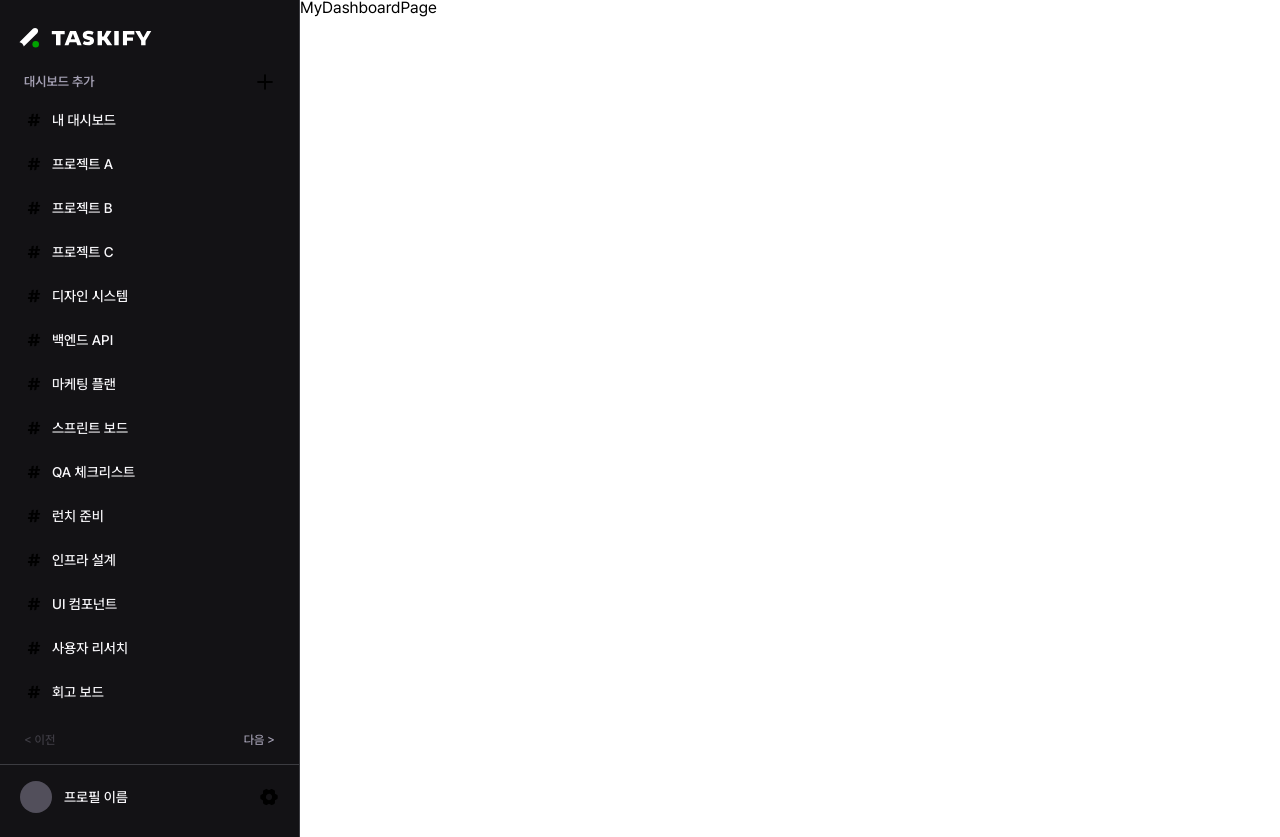
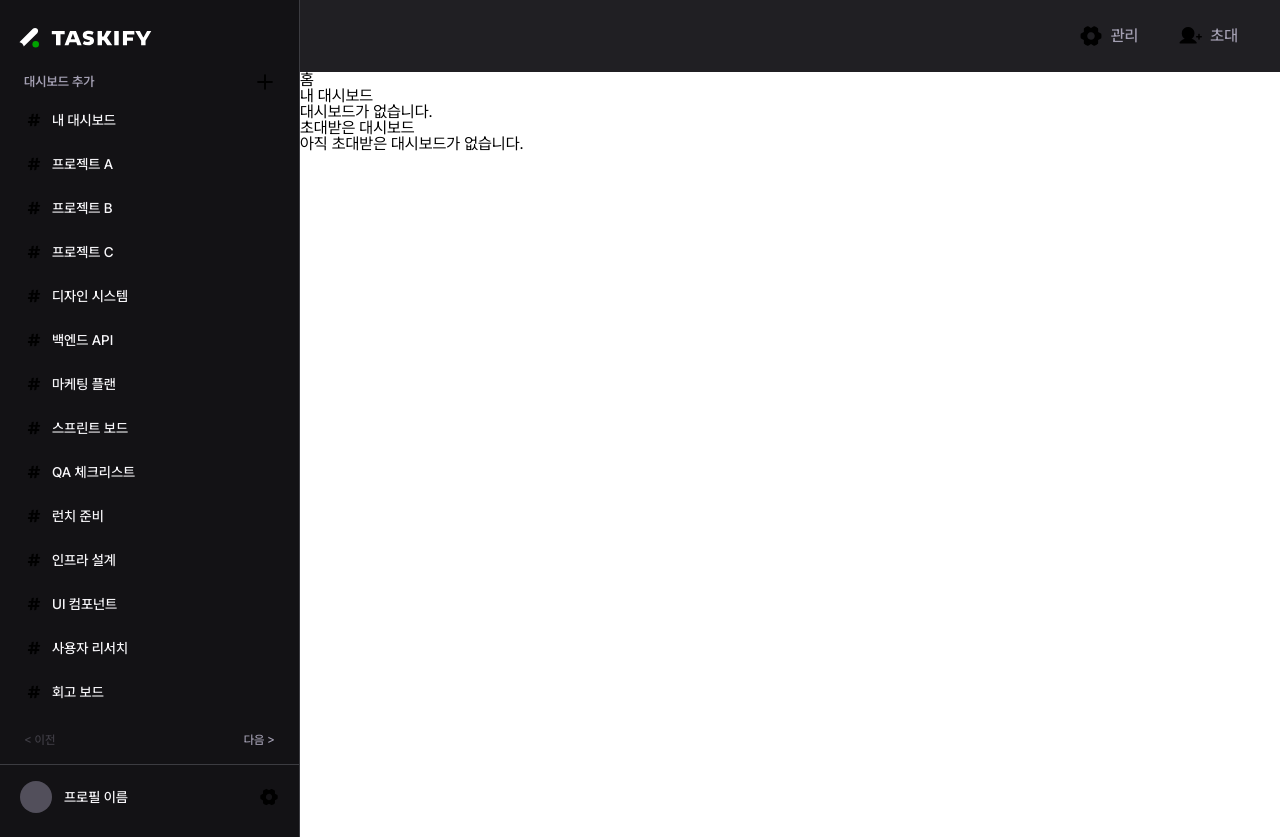
Before and after one commit to part3-5team/Taskify, a Next.js app: page /mydashboard in a window 1280 px wide. Built offline with nearby package versions, Linux system fonts and the light colour scheme.

Commit message:
feat: dashboard layout Header 구현

```diff
--- a/app/(dashboard)/layout.tsx
+++ b/app/(dashboard)/layout.tsx
@@ -1,10 +1,18 @@
 import SideMenu from '@/components/dashboard/SideMenu'
+import Header from '@/components/dashboard/Header'
 
-export default function DashboardLayout({ children }: { children: React.ReactNode }) {
+export default function DashboardLayout({
+  children,
+}: {
+  children: React.ReactNode
+}) {
   return (
     <div className="flex">
       <SideMenu />
-      <main className="flex-1">{children}</main>
+      <main className="flex-1">
+        <Header />
+        {children}
+      </main>
     </div>
   )
 }
--- a/app/(dashboard)/mydashboard/page.tsx
+++ b/app/(dashboard)/mydashboard/page.tsx
@@ -1,3 +1,17 @@
 export default function MyDashboardPage() {
-  return <div>MyDashboardPage</div>
+  return (
+    <div>
+      <h1>홈</h1>
+      <div>
+        <div>
+          <h1>내 대시보드</h1>
+          <div>대시보드가 없습니다.</div>
+        </div>
+        <div>
+          <h1>초대받은 대시보드</h1>
+          <div>아직 초대받은 대시보드가 없습니다.</div>
+        </div>
+      </div>
+    </div>
+  )
 }
--- /dev/null
+++ b/components/dashboard/Header.tsx
@@ -0,0 +1,26 @@
+import Setting from '@/assets/icons/ic_setting.svg'
+import UserPlus from '@/assets/icons/ic_user-plus.svg'
+import Link from 'next/link'
+export default function Header() {
+  return (
+    <div className="bg-black-400 flex h-18 w-full items-center justify-end p-7.5">
+      <div className="text-lg-16-medium flex gap-4 text-gray-400">
+        {/* TODO : Link href 수정 */}
+        <Link
+          href=""
+          className="hover:bg-modal active:bg-black-300 flex items-center gap-2 px-3 py-2.5"
+        >
+          <Setting aria-label="대시보드 관리 아이콘" />
+          관리
+        </Link>
+        <Link
+          href=""
+          className="hover:bg-modal active:bg-black-300 flex items-center gap-2 px-3 py-2.5"
+        >
+          <UserPlus aria-label="사용자 초대 아이콘" />
+          초대
+        </Link>
+      </div>
+    </div>
+  )
+}
```
